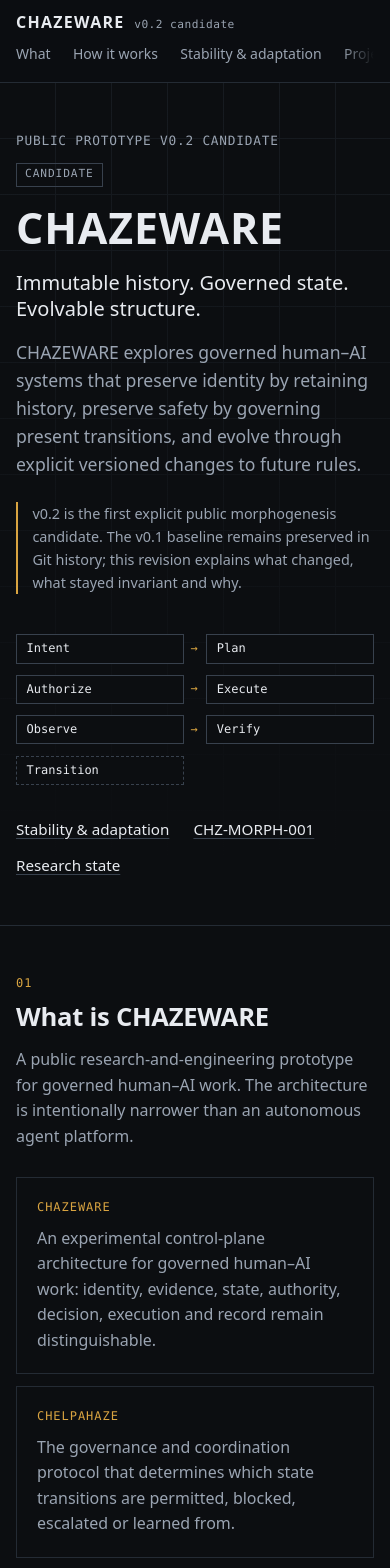
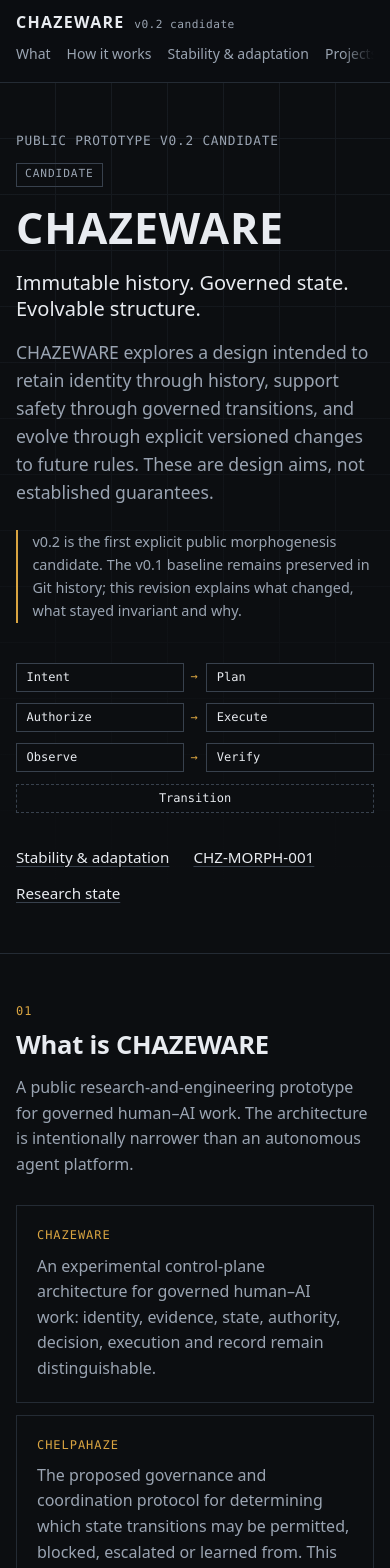
Before and after one commit to chelpa/chazeware, a React (Vite) app: page / in a window 390 px wide. Shown: the top 1568 px of the page. Built offline with nearby package versions, Linux system fonts and the light colour scheme.

Commit message:
fix(chz-morph-001): repair v0.2 audit blockers

```diff
--- a/index.html
+++ b/index.html
@@ -5,7 +5,7 @@
     <meta name="viewport" content="width=device-width, initial-scale=1.0" />
     <meta
       name="description"
-      content="CHAZEWARE: an experimental governed human–AI systems project. Public prototype v0.1."
+      content="CHAZEWARE: an experimental governed human–AI systems project. Public prototype v0.2 candidate; a model description, not workflow enforcement."
     />
     <meta name="theme-color" content="#0c0e11" />
     <link
--- a/src/components/DevLog.jsx
+++ b/src/components/DevLog.jsx
@@ -6,7 +6,7 @@ export function DevLog() {
   return (
     <Section
       id="log"
-      index="08"
+      index="10"
       title="Public development log"
       intro="A small static sample of how development can be tracked: each entry pairs a revision with the evidence behind it and a status. Entries are written by hand in this prototype."
     >
--- a/src/components/Hero.jsx
+++ b/src/components/Hero.jsx
@@ -12,9 +12,9 @@ export function Hero() {
         <h1 id="hero-title">CHAZEWARE</h1>
         <p className="hero-sub">Immutable history. Governed state. Evolvable structure.</p>
         <p className="hero-lead">
-          CHAZEWARE explores governed human–AI systems that preserve identity by
-          retaining history, preserve safety by governing present transitions,
-          and evolve through explicit versioned changes to future rules.
+          CHAZEWARE explores a design intended to retain identity through history,
+          support safety through governed transitions, and evolve through explicit
+          versioned changes to future rules. These are design aims, not established guarantees.
         </p>
         <p className="hero-notice">
           v0.2 is the first explicit public morphogenesis candidate. The v0.1
--- a/src/components/How.jsx
+++ b/src/components/How.jsx
@@ -7,7 +7,7 @@ export function How() {
       id="how"
       index="02"
       title="How it works"
-      intro="The primary operational loop stays small. Adjudication and learning are conditional branches rather than mandatory bureaucracy on every execution."
+      intro="This public shell describes the proposed model; it does not enforce the workflow. The primary operational loop stays small, with adjudication and learning as conditional branches."
     >
       <ol className="steps">
         {WORKFLOW.map((s, i) => (
@@ -20,7 +20,7 @@ export function How() {
         ))}
       </ol>
 
-      <div className="grid grid-2">
+      <div className="grid grid-2 conditional-branches">
         {BRANCHES.map((b) => (
           <article className="card" key={b.path}>
             <p className="eyebrow">{b.trigger}</p>
@@ -32,6 +32,8 @@ export function How() {
 
       <p className="note">
         Evidence can justify a factual finding. It cannot manufacture authority.
+        Verifiers check scoped authorization; they do not acquire standing to authorize.
+        Learning outcomes propose changes; they do not grant permission.
         Agreement can increase confidence; it does not increase permission.
       </p>
     </Section>
--- a/src/components/Research.jsx
+++ b/src/components/Research.jsx
@@ -19,8 +19,12 @@ export function Research() {
             <p>{paper.focus}</p>
             <dl className="facts">
               <div>
-                <dt>Current gate</dt>
+                <dt>Reported internal gate</dt>
                 <dd><code>{paper.gate}</code></dd>
+              </div>
+              <div>
+                <dt>Evidence / visibility</dt>
+                <dd>{paper.evidence}</dd>
               </div>
               <div>
                 <dt>Limit</dt>
--- a/src/components/What.jsx
+++ b/src/components/What.jsx
@@ -18,7 +18,7 @@ export function What() {
         ))}
       </dl>
 
-      <h3>Current design principles</h3>
+      <h3 className="principles-title">Current design principles</h3>
       <dl className="grid grid-3 defs">
         {PRINCIPLES.map((p) => (
           <div className="cell" key={p.term}>
--- a/src/content.js
+++ b/src/content.js
@@ -6,6 +6,9 @@ export const VERSION = 'v0.2 candidate'
 
 export const REPO_URL = 'https://github.com/chelpa/chazeware'
 export const BASELINE_SHA = 'f2e32a8dead911d992b7aafd7865d15a25cf9cd8'
+export const PR_URL = `${REPO_URL}/pull/1`
+// Historical subject only. Current candidate SHAs belong in external audit envelopes.
+export const PRIOR_AUDIT_SHA = 'a3556ea4e55f5054799667e13c9703fe69ce2c71'
 
 export const NAV = [
   { id: 'what', label: 'What' },
@@ -16,6 +19,7 @@ export const NAV = [
   { id: 'evidence', label: 'Evidence' },
   { id: 'research', label: 'Research' },
   { id: 'map', label: 'System map' },
+  { id: 'history', label: 'History' },
   { id: 'log', label: 'Dev log' },
 ]
 
@@ -26,7 +30,7 @@ export const DEFINITIONS = [
   },
   {
     term: 'CHELPAHAZE',
-    text: 'The governance and coordination protocol that determines which state transitions are permitted, blocked, escalated or learned from.',
+    text: 'The proposed governance and coordination protocol for determining which state transitions may be permitted, blocked, escalated or learned from. This shell does not implement those controls.',
   },
   {
     term: 'CHZ',
@@ -41,7 +45,7 @@ export const PRINCIPLES = [
   },
   {
     term: 'Governed state',
-    text: 'Present transitions are checked against scope, evidence, policy and authority.',
+    text: 'The design calls for present transitions to be checked against scope, evidence, policy and authority; this shell does not enforce those checks.',
   },
   {
     term: 'Evolvable structure',
@@ -119,45 +123,45 @@ export const PROJECTS = [
   },
   {
     name: 'CHZ Kernel',
-    status: 'RESEARCH',
+    status: 'RESEARCH / INTERNAL_EVIDENCE_ONLY',
     summary:
       'A minimal experimental governance-kernel line used to test authentication, ledger-derived state, tri-state checks, malformed input handling and mandatory gate paths.',
-    evidence: 'Internal reproducible test/evidence packages; public summary only here.',
-    governed: 'Repair contracts define success before implementation; regression and adversarial tests remain separate.',
+    evidence: 'INTERNAL_EVIDENCE_ONLY. Reported internal test/evidence packages; this public summary does not independently verify their reproducibility or results.',
+    governed: 'Reported internal repair design: contracts define success before implementation; regression and adversarial tests are separate.',
   },
   {
     name: 'BuscaCursos',
     status: 'ACTIVE',
     summary:
-      'A USACH course-search and schedule-planning product that has also produced real governance and provenance cases.',
-    evidence: 'Public repository.',
+      'A USACH course-search and schedule-planning product.',
+    evidence: 'PUBLIC_EVIDENCE for the product: public repository. This link does not substantiate internal governance incidents.',
     evidenceLink: { label: 'chelpa/buscacursos-usach', href: 'https://github.com/chelpa/buscacursos-usach' },
-    governed: 'Used as a product and as a source of version, evidence, gate and source-scope lessons.',
+    governed: 'INTERNAL_EVIDENCE_ONLY for reported version, gate, provenance and R1P source-scope cases; full incident evidence is not published here.',
   },
   {
     name: 'CEIC USACH',
     status: 'ACTIVE',
     summary:
       'A public student-facing project in the broader academic ecosystem.',
-    evidence: 'Public repository.',
+    evidence: 'PUBLIC_EVIDENCE for the student-facing project: public repository.',
     evidenceLink: { label: 'chelpa/ceic-usach', href: 'https://github.com/chelpa/ceic-usach' },
-    governed: 'Product scope and shared academic data are kept distinct from governance claims.',
+    governed: 'INTERNAL_EVIDENCE_ONLY for reported governance practice. The intended boundary keeps product scope and shared academic data distinct from governance claims.',
   },
   {
     name: 'Mi Semestre',
-    status: 'RESEARCH',
+    status: 'RESEARCH / INTERNAL_EVIDENCE_ONLY',
     summary:
       'A study and academic-evidence project used to explore structured learning, navigation and provenance.',
-    evidence: 'Working repository is not linked from this public shell.',
-    governed: 'Frozen checkpoints and gated revisions are used during development.',
+    evidence: 'INTERNAL_EVIDENCE_ONLY. Working repository and checkpoint evidence are not published from this shell.',
+    governed: 'Reported internal development practice: frozen checkpoints and gated revisions; not independently verified here.',
   },
   {
     name: 'CHZ Finance World',
-    status: 'RESEARCH',
+    status: 'RESEARCH / INTERNAL_EVIDENCE_ONLY',
     summary:
       'An experimental governed simulation/game line that reuses CHAZEWARE distinctions without treating game symbols as authority.',
-    evidence: 'Working repository is not linked from this public shell.',
-    governed: 'Major feature growth is intentionally downstream of stronger upstream academic data and governance work.',
+    evidence: 'INTERNAL_EVIDENCE_ONLY. Working repository and research evidence are not published from this shell.',
+    governed: 'Reported internal plan: major feature growth depends on upstream academic data and governance work; this is not an observed delivery result.',
   },
 ]
 
@@ -171,35 +175,37 @@ export const EXPERIMENTS = [
       { label: 'Baseline', value: 'Public shell v0.1 @ f2e32a8' },
       { label: 'Method', value: 'Preserve → observe → revise → verify → promote' },
       { label: 'Invariant', value: 'History is retained; claims remain status-labelled' },
-      { label: 'Current result', value: 'v0.2 candidate created as a separate governed revision' },
+      { label: 'OBSERVATION', value: 'A separate v0.2 candidate artifact was created; creation is not promotion or experiment success.' },
+      { label: 'DECISION', value: 'R1 repairs require a new independent audit before any human promotion decision.' },
     ],
     note: 'This is an engineering/research case, not evidence that morphogenesis is a novel CHAZEWARE invention.',
   },
   {
     id: 'CHZ-HIST-001',
-    status: 'DOCUMENTED CASE',
+    status: 'DOCUMENTED CASE / INTERNAL_EVIDENCE_ONLY',
     question:
       'Can source evidence remain frozen while later interpretation evolves without rewriting the past?',
     facts: [
       { label: 'Pattern', value: 'EXP → HIST → LEARN' },
-      { label: 'Source', value: 'Frozen snapshot' },
+      { label: 'Source', value: 'Reported internal frozen snapshot; not independently inspected by this shell' },
       { label: 'Interpretation', value: 'May evolve in a separate layer' },
       { label: 'Lesson', value: 'Declared provenance ≠ observed provenance' },
     ],
-    note: 'The complete historical package is not yet published from this public shell.',
+    note: 'INTERNAL_EVIDENCE_ONLY. The case and its lesson are reported summaries; the complete historical package is not published here.',
   },
   {
     id: 'CHZ-KERNEL-R1',
-    status: 'ENGINEERING EXPERIMENT',
+    status: 'ENGINEERING EXPERIMENT / INTERNAL_EVIDENCE_ONLY',
     question:
       'Can known governance counterexamples be made unreachable while preserving previously accepted behavior?',
     facts: [
-      { label: 'Control', value: 'Frozen v0.1 specimen' },
-      { label: 'Repair', value: 'New revision, not silent mutation of the specimen' },
-      { label: 'Tests', value: 'Regression + adversarial suites' },
+      { label: 'Control / repair design', value: 'Reported internal design: frozen v0.1 specimen and a separate repair revision' },
+      { label: 'Test design', value: 'Reported regression and adversarial suites; a suite description is not an execution record' },
+      { label: 'Execution', value: 'INTERNAL_EVIDENCE_ONLY; no exact execution subject, revision or run record is published here' },
+      { label: 'Results', value: 'Not independently verified by this public shell; no test-pass or counterexample-elimination verdict is issued here' },
       { label: 'Boundary', value: 'A repaired slice ≠ a complete CHAZEWARE kernel' },
     ],
-    note: 'This line tests concrete controls; it does not establish general scientific superiority.',
+    note: 'INTERNAL_EVIDENCE_ONLY. This summary describes the research line and its test design, not public execution evidence or established superiority.',
   },
 ]
 
@@ -217,24 +223,30 @@ export const EVIDENCE_CHAIN = [
 export const CASES = [
   {
     id: 'CHZ-MORPH-001',
-    status: 'PUBLIC',
+    status: 'PUBLIC SUMMARY / CANDIDATE',
     claim: 'The public shell can change its model while preserving the v0.1 baseline and explaining the delta.',
-    evidence: 'Baseline SHA, candidate branch/PR, repository history and this experiment record.',
+    evidence: 'PR #1 is the evolving review object. The original experiment record is pinned to the previously audited revision; it does not describe later repaired bytes.',
     lesson: 'Evolution should create a new governed revision rather than silently redefining the past.',
-    href: 'https://github.com/chelpa/chazeware/blob/experiment/chz-morph-001-public-v0.2/docs/experiments/CHZ-MORPH-001.md',
+    auditBinding: `The prior HOLD_REPAIR_REQUIRED disposition binds only to ${PRIOR_AUDIT_SHA}. Each exact candidate SHA and audit disposition must be registered in an external audit envelope; R1 requires a new independent audit.`,
+    href: PR_URL,
+    linkLabel: 'PR #1 review object',
+    snapshotLink: {
+      label: 'Original experiment record @ a3556ea4',
+      href: `${REPO_URL}/blob/${PRIOR_AUDIT_SHA}/docs/experiments/CHZ-MORPH-001.md`,
+    },
   },
   {
     id: 'CHZ-HIST-001',
-    status: 'SUMMARY',
+    status: 'SUMMARY / INTERNAL_EVIDENCE_ONLY',
     claim: 'Historical source and evolving interpretation require separate provenance layers.',
-    evidence: 'Frozen historical package exists outside this public shell.',
+    evidence: 'INTERNAL_EVIDENCE_ONLY. A frozen historical package is reported outside this public shell; its provenance and contents are not independently verified here.',
     lesson: 'INTEGRITY ≠ TRUTH; RAW SOURCE ≠ INTERPRETATION.',
   },
   {
     id: 'R1P SOURCE-SCOPE',
-    status: 'SUMMARY',
-    claim: 'A plausible claim can survive only by re-derivation when the act that first produced it loses standing.',
-    evidence: 'Governed BuscaCursos source-scope incident; full evidence not published here.',
+    status: 'SUMMARY / INTERNAL_EVIDENCE_ONLY',
+    claim: 'Under this proposed protocol, a plausible claim requires independent re-derivation if its originating act loses standing; factual truth and permission are separate questions.',
+    evidence: 'INTERNAL_EVIDENCE_ONLY. Reported BuscaCursos R1P source-scope incident; full evidence and standing adjudication are not published here.',
     lesson: 'TRUTH OF A CLAIM ≠ STANDING OF THE ACT THAT PRODUCED IT.',
   },
 ]
@@ -245,6 +257,7 @@ export const RESEARCH = [
     status: 'CANDIDATE / FORMALIZATION',
     focus: 'Semantic separation, version-bound work objects, non-coercion and candidate safety properties.',
     gate: 'THEORY_INCOMPLETE',
+    evidence: 'INTERNAL_EVIDENCE_ONLY. Topic and gate are reported from unpublished research; no exact paper revision or independent evaluation is published here.',
     limit: 'No CHAZEWARE theorem is claimed as proved here.',
   },
   {
@@ -252,13 +265,15 @@ export const RESEARCH = [
     status: 'CANDIDATE / ALGORITHM SPECIFICATION',
     focus: 'CHZ_VALIDATE-style validation with explicit subject, revision, evidence, blocker and authority checks.',
     gate: 'IMPLEMENTATION_REQUIRED',
+    evidence: 'INTERNAL_EVIDENCE_ONLY. Specification and gate are reported from unpublished research; no exact paper revision or independent evaluation is published here.',
     limit: 'Specification and experiments do not yet establish comparative advantage.',
   },
   {
     id: 'Paper 02Q',
     status: 'CANDIDATE / EXPLORATORY',
-    focus: 'Exploratory finite/quantum encodings with a final classical policy verifier retaining authority.',
+    focus: 'Exploratory finite/quantum encodings with a final classical policy verifier checking scoped authorization. The verifier does not manufacture authority.',
     gate: 'QUANTUM_ENCODING_REQUIRED',
+    evidence: 'INTERNAL_EVIDENCE_ONLY. Exploratory topic and gate are reported from unpublished research; no exact paper revision or independent evaluation is published here.',
     limit: 'No CHAZEWARE-specific quantum advantage or theorem is claimed.',
   },
 ]
@@ -304,7 +319,11 @@ export const DEVLOG = [
     sha: '75e962a9762c8e78af2ece445ccc866e2f9395ed',
     date: '2026-09-19',
     summary: 'Build CHAZEWARE public shell v0.1.',
-    evidence: 'Implementation revision recorded in repository history.',
+    evidence: 'Implementation revision included in successful historical Pages deployment run 35465901154 at deployed revision f3bb386; this is v0.1 evidence, not v0.2 deployment.',
+    evidenceLink: {
+      label: 'Historical v0.1 Pages deployment run 35465901154',
+      href: `${REPO_URL}/actions/runs/35465901154`,
+    },
     status: 'RECORDED',
   },
   {
--- a/src/index.css
+++ b/src/index.css
@@ -1,4 +1,4 @@
-/* CHAZEWARE public shell v0.1. Plain CSS, system fonts, no external requests. */
+/* CHAZEWARE public shell v0.2 candidate. Plain CSS and system fonts. */
 
 :root {
   color-scheme: dark;
@@ -138,6 +138,7 @@ h3 {
 .tag {
   display: inline-block;
   flex: none;
+  max-width: 100%;
   padding: 0.15rem 0.5rem;
   border: 1px solid var(--line-strong);
   font-family: var(--mono);
@@ -147,7 +148,8 @@ h3 {
   line-height: 1.5;
   text-transform: uppercase;
   color: var(--muted);
-  white-space: nowrap;
+  white-space: normal;
+  overflow-wrap: anywhere;
 }
 
 .tag[data-status='prototype'] {
@@ -213,7 +215,7 @@ h3 {
 
 .nav-links {
   display: flex;
-  gap: 1.4rem;
+  gap: 1rem;
   overflow-x: auto;
   white-space: nowrap;
   scrollbar-width: none;
@@ -324,9 +326,8 @@ h3 {
   margin-top: 2.5rem;
   font-family: var(--mono);
   font-size: 0.8rem;
-  /* Wide: 6 + 5. Rows are set by column count, not by text width, so the
-     chain never leaves a lone chip on a row. */
-  grid-template-columns: repeat(6, minmax(0, 1fr));
+  /* Seven steps fit on one row at desktop widths. */
+  grid-template-columns: repeat(7, minmax(0, 1fr));
 }
 
 .flow li {
@@ -351,7 +352,6 @@ h3 {
 }
 
 /* No arrow at the end of a row (it would fall outside the grid) or after the last step. */
-.flow li:nth-child(6n)::after,
 .flow li:last-child::after {
   content: none;
 }
@@ -360,39 +360,42 @@ h3 {
   border-style: dashed;
 }
 
-/* Medium: 4 + 4 + 3. */
+/* Medium: four steps, then three steps filling the next row. */
 @media (max-width: 68rem) {
   .flow {
-    grid-template-columns: repeat(4, minmax(0, 1fr));
-  }
-
-  .flow li:nth-child(6n)::after {
-    content: '→';
-  }
-
-  .flow li:nth-child(4n)::after {
-    content: none;
-  }
-}
-
-/* Narrow: 2 + 2 + 2 + 2 + 3. A 6-column grid lets the first eight chips span 3
-   and the last three span 2, so the final row is full and no chip is alone. */
-@media (max-width: 44rem) {
-  .flow {
-    grid-template-columns: repeat(6, minmax(0, 1fr));
-    font-size: 0.75rem;
+    grid-template-columns: repeat(12, minmax(0, 1fr));
   }
 
   .flow li {
     grid-column: span 3;
   }
 
-  .flow li:nth-child(n + 9) {
-    grid-column: span 2;
+  .flow li:nth-child(n + 5) {
+    grid-column: span 4;
   }
 
-  /* Row ends are steps 2, 4, 6 and 8. */
-  .flow li:nth-child(-n + 8):nth-child(2n)::after {
+  .flow li:nth-child(4)::after {
+    content: none;
+  }
+}
+
+/* Narrow: paired steps, followed by a full-width transition. */
+@media (max-width: 44rem) {
+  .flow {
+    grid-template-columns: repeat(2, minmax(0, 1fr));
+    font-size: 0.75rem;
+  }
+
+  .flow li:nth-child(n) {
+    grid-column: auto;
+  }
+
+  .flow li:last-child {
+    grid-column: 1 / -1;
+    text-align: center;
+  }
+
+  .flow li:nth-child(2n)::after {
     content: none;
   }
 }
@@ -473,6 +476,8 @@ h3 {
 
 .cell,
 .card {
+  min-width: 0;
+  overflow-wrap: anywhere;
   padding: 1.25rem;
   border: 1px solid var(--line);
   background: var(--bg);
@@ -490,9 +495,30 @@ h3 {
 
 .card-head {
   display: flex;
+  flex-wrap: wrap;
   align-items: flex-start;
   justify-content: space-between;
-  gap: 1rem;
+  gap: 0.5rem 1rem;
+}
+
+.card-head h3 {
+  min-width: 0;
+}
+
+.principles-title {
+  margin-block: 2rem 1rem;
+}
+
+.conditional-branches {
+  margin-top: 1.5rem;
+}
+
+.prose + .grid {
+  margin-top: 1.5rem;
+}
+
+.callout + .grid {
+  margin-top: 1.5rem;
 }
 
 .card-wide {
```
Also changed, not shown: src/components/Evidence.jsx (+16 -2 lines), src/components/History.jsx (+13 -0 lines), src/components/SystemMap.jsx (+7 -6 lines), 3 other files (tests, documents, lock files or other folders).
